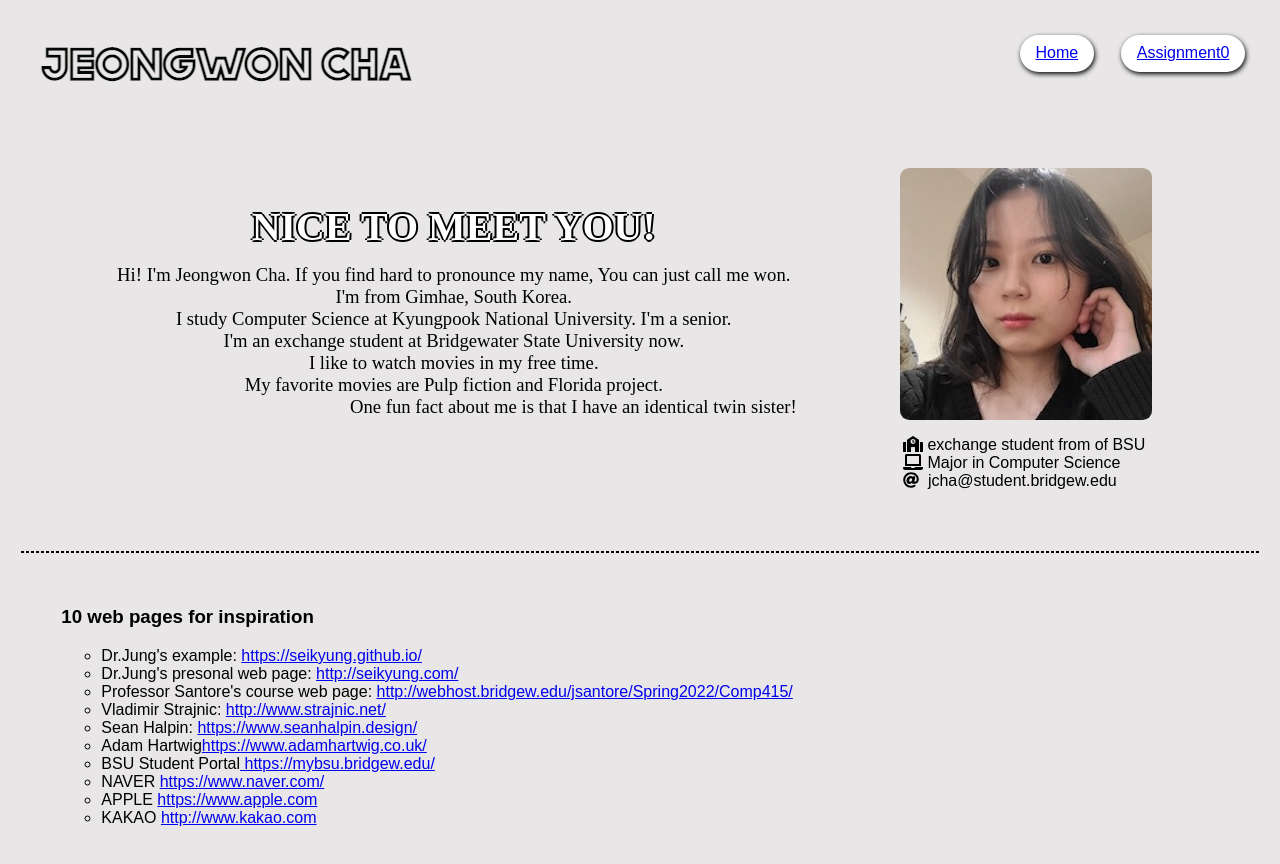
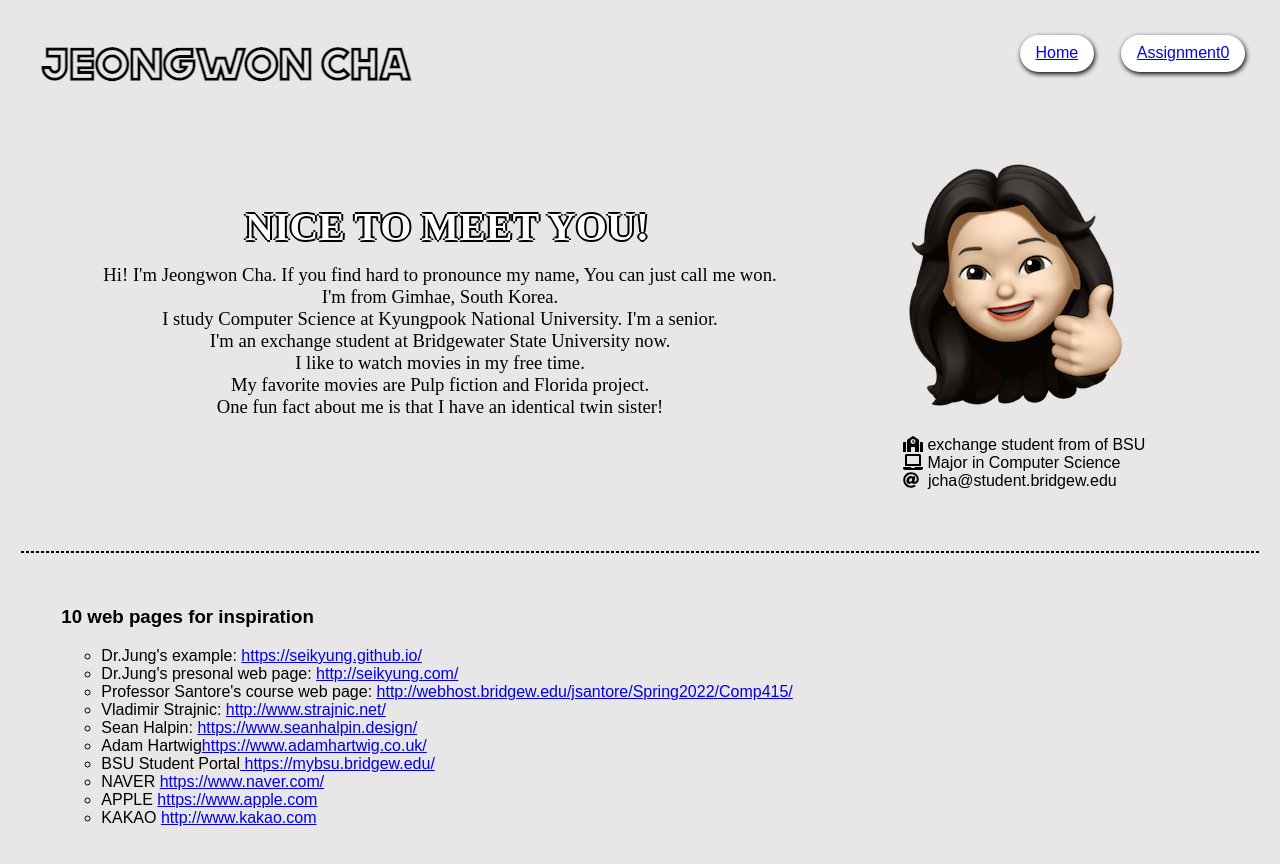
Before and after one commit to scysrg/scysrg.github.io, a plain HTML site: page index.html in a window 1280 px wide. Drawn offline with Linux system fonts and the light colour scheme.

Commit message:
assinment 최종

```diff
--- a/index.html
+++ b/index.html
@@ -20,7 +20,7 @@
     </p>
 
         <div class="slider">
-         <img src= "slide5.jpeg" style= border-radius:7pt>
+         <img src= "face.png" style= border-radius:7pt>
 
         </div>
 
--- a/main.css
+++ b/main.css
@@ -35,7 +35,7 @@ h2 {
     font-family: 'fantasy';
     text-align: center;
     font-size:14pt;
-    margin-right: 100pt;
+    margin-right: 300pt;
 }
 
 .info {
@@ -89,7 +89,7 @@ hr.dot_line {
 /* i used this blog(https://blogpack.tistory.com/814?category=804108) to make image slide*/
 .slider{
     float: right;
-    width: 90pt;
-    height: 170pt;
-    margin-top: 160px;
+    width: 100pt;
+    height: 180pt;
+    margin-top: 120px;
 }
```
Also changed, not shown: face.png (added), face2.png (added), face3.png (added), slide5.jpeg (deleted).
